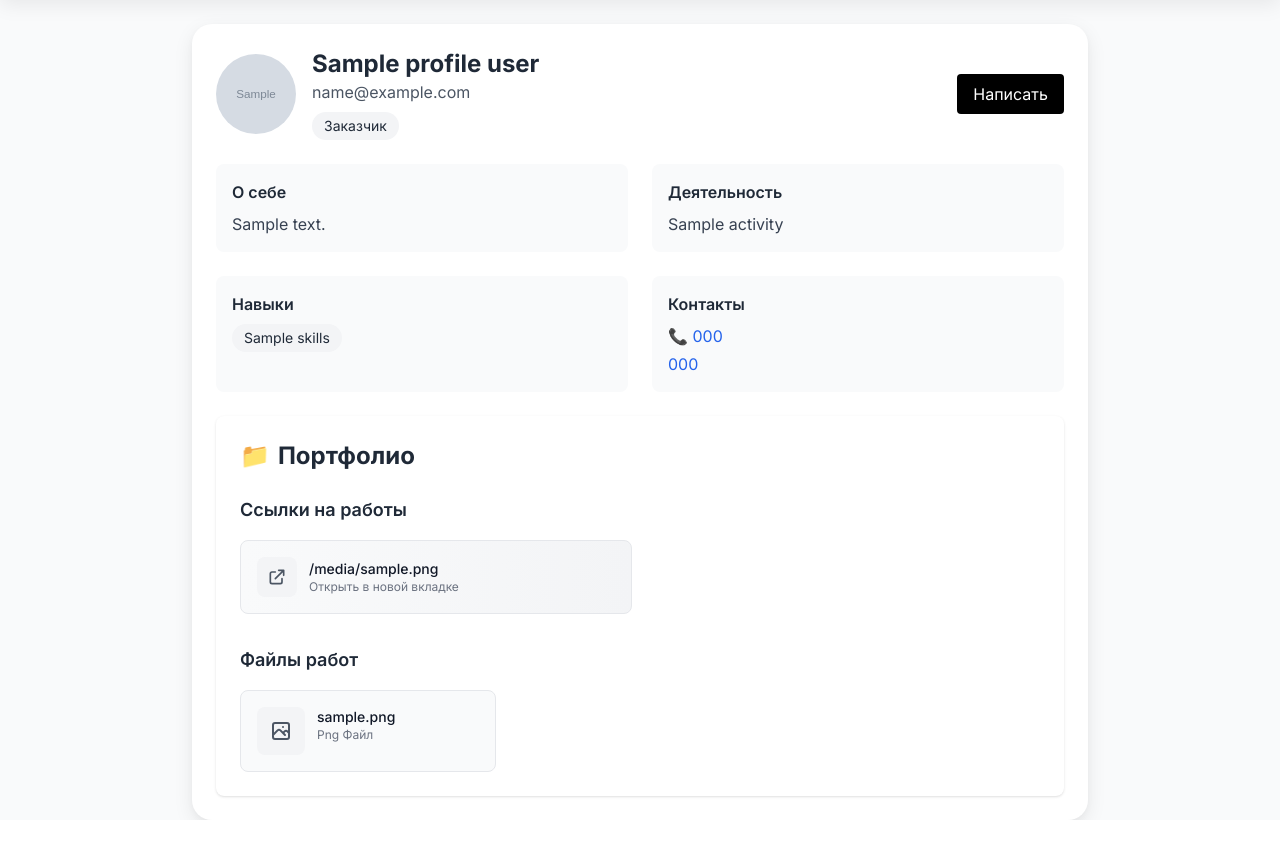
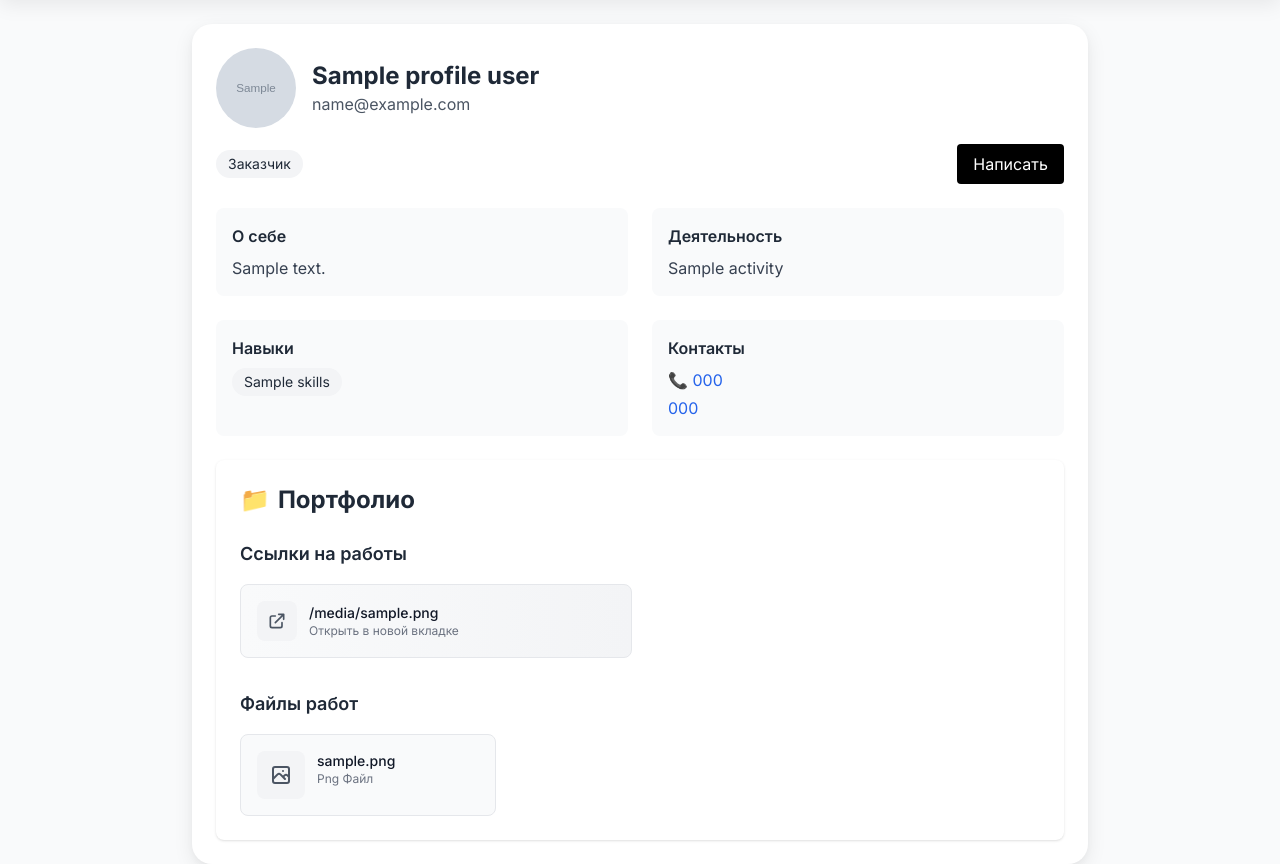
Before and after one commit to maxzxne/CollabHub, a FastAPI app: template app/templates/user_profile.html in a window 1280 px wide. Shown: the part 81-945 px from the top of the page. Before the commit the page ends 901 px from the top, so only its background shows below. Run offline with FastAPI, Linux system fonts and the light colour scheme; the template is opened without the code that fills it: most values are stand-ins (such as "Sample title", 1, 10 or a date in 2020); grey boxes marked "Sample" are stand-in pictures; some libraries are stand-ins or nearby versions.

Commit message:
Fix button alignment on user profile page

```diff
--- a/app/templates/user_profile.html
+++ b/app/templates/user_profile.html
@@ -5,15 +5,19 @@
 {% block content %}
 <div class="max-w-4xl mx-auto card-lg p-6 mt-6">
     <!-- Заголовок профиля -->
-    <div class="flex items-center justify-between mb-6">
-        <div class="flex items-center space-x-4">
+    <div class="mb-6">
+        <div class="flex items-center space-x-4 mb-4">
             <img src="{{ profile_user.avatar or '/static/defaultAvatar.jpg' }}"
                  alt="{{ profile_user.name }}"
                  class="w-20 h-20 rounded-full object-cover">
-            <div>
+            <div class="flex-1">
                 <h2 class="text-2xl font-bold">{{ profile_user.name or profile_user.email }}</h2>
                 <p class="text-gray-600">{{ profile_user.email }}</p>
-                <div class="flex items-center space-x-4 mt-2">
+            </div>
+        </div>
+
+        <div class="flex items-center justify-between">
+            <div class="flex items-center space-x-4">
                 <span class="px-3 py-1 bg-gray-100 text-gray-800 rounded-full text-sm">
                     {% if profile_user.role == 'freelancer' %}Исполнитель{% else %}Заказчик{% endif %}
                 </span>
@@ -28,8 +32,7 @@
                 </div>
                 {% endif %}
             </div>
-            </div>
-        </div>
+
             {% if user.email != profile_user.email %}
             <div class="flex space-x-2">
                 <a href="/chat/{{ profile_user.email }}"
@@ -38,6 +41,7 @@
                 </a>
             </div>
             {% endif %}
+        </div>
     </div>
 
     <!-- Информация о пользователе -->
```
Lines whose indentation alone changed are shown as unchanged.
